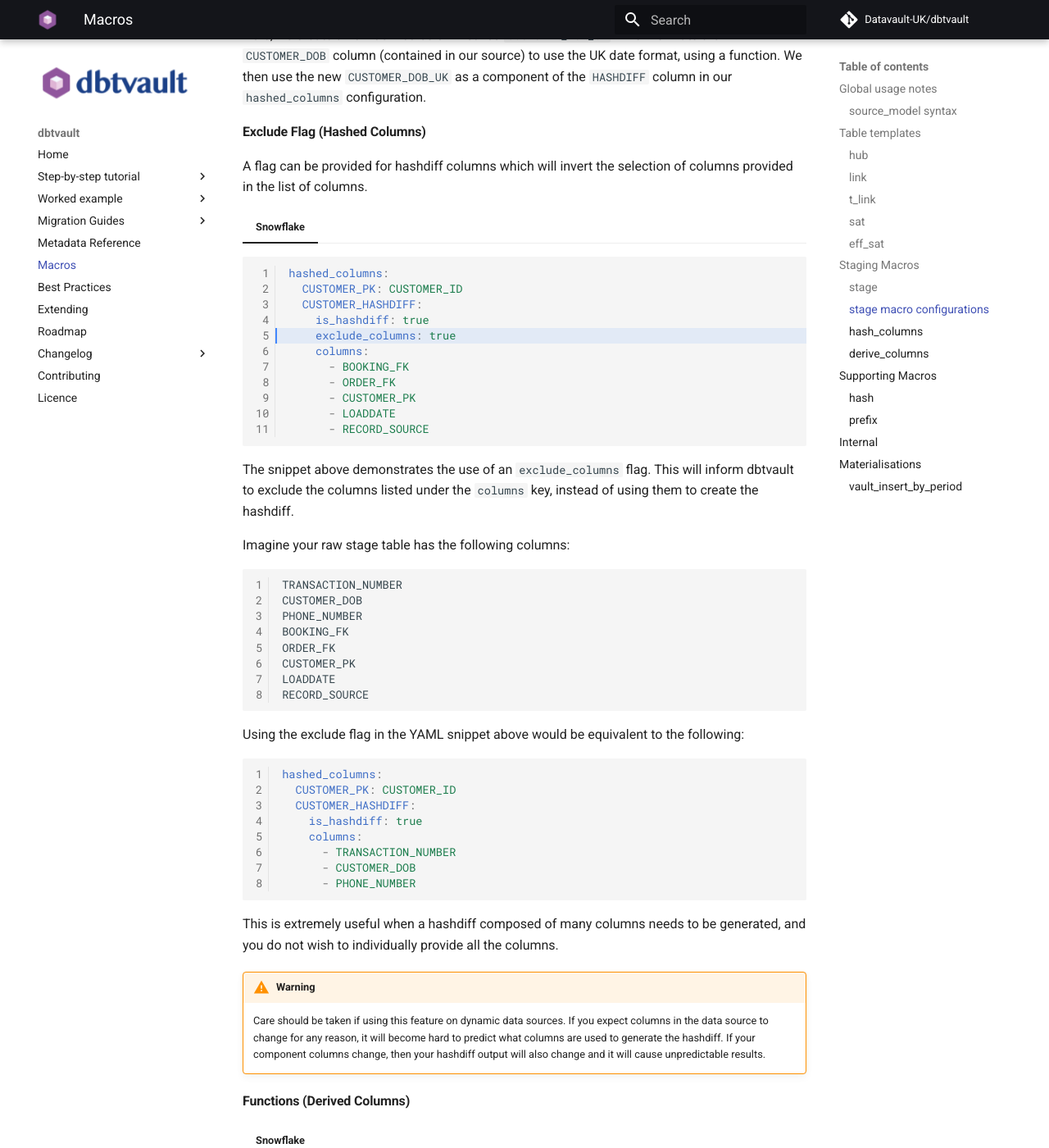
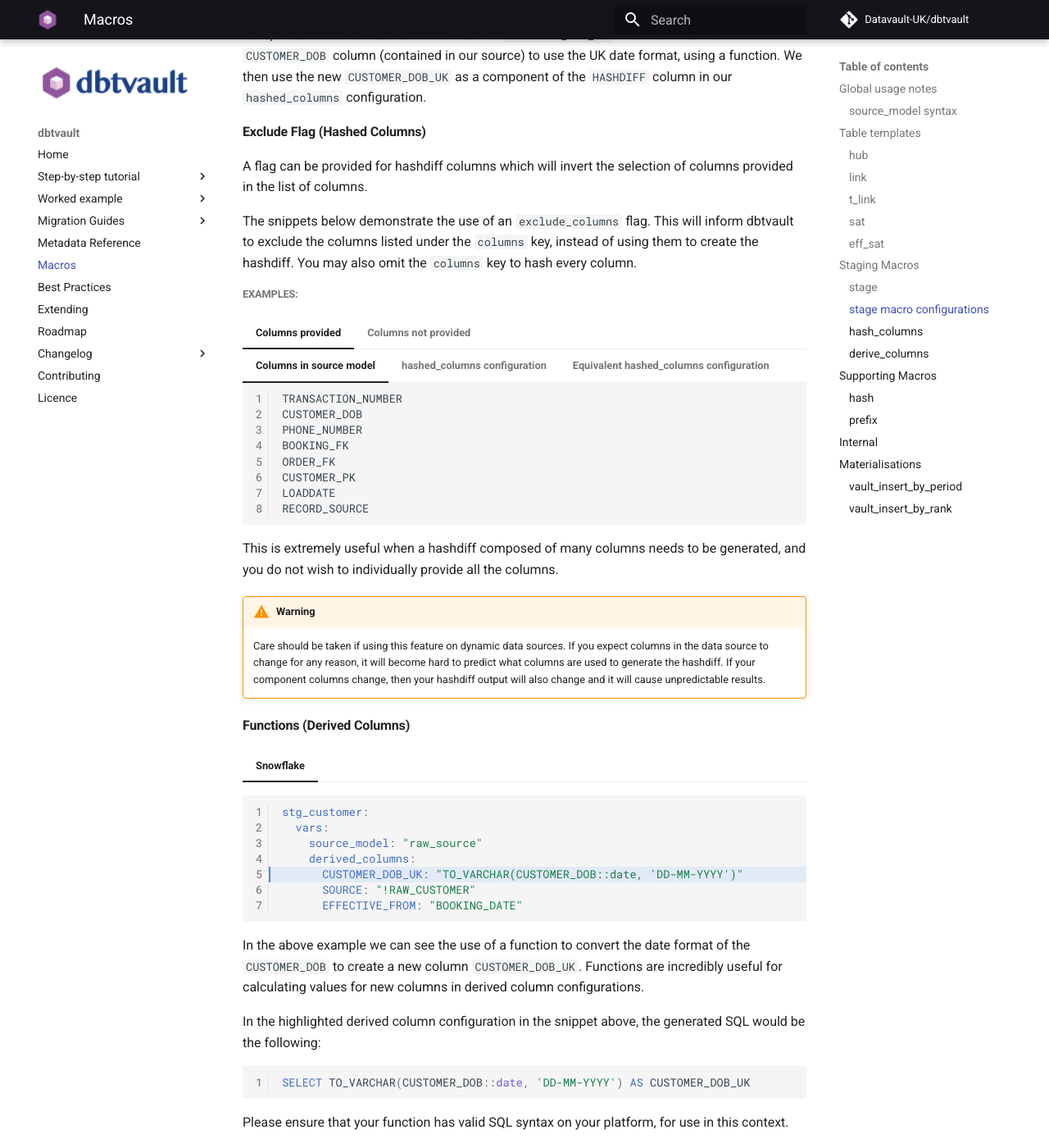
Before and after one commit to Datavault-UK/automate-dv-docs, an MkDocs documentation site: the page built from docs/macros.md, in a window 1280 px wide and 1400 px high, scrolled down 10702 px. Shown: the whole window at 82% size. Built offline with MkDocs 1.6.1 and Material for MkDocs 9.7.7, drawn with Linux system fonts in a browser that asks for light colours; comment, search, counter and statistics services are not loaded; some of the changed text lies outside the part shown.

````diff
--- a/docs/macros.md
+++ b/docs/macros.md
@@ -1248,50 +1248,99 @@ component of the `HASHDIFF` column in our `hashed_columns` configuration.
 
 A flag can be provided for hashdiff columns which will invert the selection of columns provided in the list of columns.
 
-=== "Snowflake"
-
-```yaml hl_lines="5"
-hashed_columns:
-  CUSTOMER_PK: CUSTOMER_ID
-  CUSTOMER_HASHDIFF:
-    is_hashdiff: true
-    exclude_columns: true
-    columns:
-      - BOOKING_FK
-      - ORDER_FK
-      - CUSTOMER_PK
-      - LOADDATE
-      - RECORD_SOURCE
-```
-
-The snippet above demonstrates the use of an `exclude_columns` flag. This will inform dbtvault to exclude the columns
-listed under the `columns` key, instead of using them to create the hashdiff.
-
-Imagine your raw stage table has the following columns:
-
-```text
-TRANSACTION_NUMBER
-CUSTOMER_DOB
-PHONE_NUMBER
-BOOKING_FK
-ORDER_FK
-CUSTOMER_PK
-LOADDATE
-RECORD_SOURCE
-```
-
-Using the exclude flag in the YAML snippet above would be equivalent to the following:
-
-```yaml
-hashed_columns:
-  CUSTOMER_PK: CUSTOMER_ID
-  CUSTOMER_HASHDIFF:
-    is_hashdiff: true
-    columns:
-      - TRANSACTION_NUMBER
-      - CUSTOMER_DOB
-      - PHONE_NUMBER
-```
+The snippets below demonstrate the use of an `exclude_columns` flag. This will inform dbtvault to exclude the columns
+listed under the `columns` key, instead of using them to create the hashdiff. You may also omit the `columns` key to
+hash every column.
+
+##### Examples:
+
+=== "Columns provided"
+    === "Columns in source model"
+
+        ```text
+        TRANSACTION_NUMBER
+        CUSTOMER_DOB
+        PHONE_NUMBER
+        BOOKING_FK
+        ORDER_FK
+        CUSTOMER_PK
+        LOADDATE
+        RECORD_SOURCE
+        ```
+
+    === "hashed_columns configuration"
+
+        ```yaml hl_lines="5"
+        hashed_columns:
+          CUSTOMER_PK: CUSTOMER_ID
+          CUSTOMER_HASHDIFF:
+            is_hashdiff: true
+            exclude_columns: true
+            columns:
+              - BOOKING_FK
+              - ORDER_FK
+              - CUSTOMER_PK
+              - LOADDATE
+              - RECORD_SOURCE
+        ```
+
+    === "Equivalent hashed_columns configuration"
+
+        ```yaml
+        hashed_columns:
+          CUSTOMER_PK: CUSTOMER_ID
+          CUSTOMER_HASHDIFF:
+            is_hashdiff: true
+            columns:
+              - TRANSACTION_NUMBER
+              - CUSTOMER_DOB
+              - PHONE_NUMBER
+        ```
+
+=== "Columns not provided"
+
+    !!! tip "New in dbtvault 0.7.2"
+
+    === "Columns in source model"
+
+        ```text
+        TRANSACTION_NUMBER
+        CUSTOMER_DOB
+        PHONE_NUMBER
+        BOOKING_FK
+        ORDER_FK
+        CUSTOMER_PK
+        LOADDATE
+        RECORD_SOURCE
+        ```
+
+    === "hashed_columns configuration"
+
+        ```yaml hl_lines="5"
+        hashed_columns:
+          CUSTOMER_PK: CUSTOMER_ID
+          CUSTOMER_HASHDIFF:
+            is_hashdiff: true
+            exclude_columns: true
+        ```
+
+    === "Equivalent hashed_columns configuration"
+
+        ```yaml
+        hashed_columns:
+          CUSTOMER_PK: CUSTOMER_ID
+          CUSTOMER_HASHDIFF:
+            is_hashdiff: true
+            columns:
+              - TRANSACTION_NUMBER
+              - CUSTOMER_DOB
+              - PHONE_NUMBER
+              - BOOKING_FK
+              - ORDER_FK
+              - CUSTOMER_PK
+              - LOADDATE
+              - RECORD_SOURCE
+        ```
 
 This is extremely useful when a hashdiff composed of many columns needs to be generated, and you do not wish to
 individually provide all the columns.
@@ -1443,24 +1492,23 @@ A macro for generating hashing SQL for columns.
     {{ dbtvault.hash('CUSTOMERKEY', 'CUSTOMER_PK') }},
     {{ dbtvault.hash(['CUSTOMERKEY', 'PHONE', 'DOB', 'NAME'], 'HASHDIFF', true) }}
     ```
+
 === "Output (Snowflake)"
     === "MD5"
         ```sql
-        CAST(MD5_BINARY(UPPER(TRIM(CAST(CUSTOMERKEY AS VARCHAR)))) AS BINARY(16)) AS CUSTOMER_PK,
-        CAST(MD5_BINARY(CONCAT(IFNULL(UPPER(TRIM(CAST(CUSTOMERKEY AS VARCHAR))), '^^'), '||',
-                               IFNULL(UPPER(TRIM(CAST(DOB AS VARCHAR))), '^^'), '||',
-                               IFNULL(UPPER(TRIM(CAST(NAME AS VARCHAR))), '^^'), '||',
-                               IFNULL(UPPER(TRIM(CAST(PHONE AS VARCHAR))), '^^') ))
-                               AS BINARY(16)) AS HASHDIFF
-        ```
-    === "SHA"
-        ```sql
-        CAST(SHA2_BINARY(UPPER(TRIM(CAST(CUSTOMERKEY AS VARCHAR)))) AS BINARY(32)) AS CUSTOMER_PK,
-        CAST(SHA2_BINARY(CONCAT(IFNULL(UPPER(TRIM(CAST(CUSTOMERKEY AS VARCHAR))), '^^'), '||',
-                                IFNULL(UPPER(TRIM(CAST(DOB AS VARCHAR))), '^^'), '||',
-                                IFNULL(UPPER(TRIM(CAST(NAME AS VARCHAR))), '^^'), '||',
-                                IFNULL(UPPER(TRIM(CAST(PHONE AS VARCHAR))), '^^') ))
-                                AS BINARY(32)) AS HASHDIFF
+        CAST(MD5_BINARY(CONCAT_WS('||',
+            IFNULL(NULLIF(UPPER(TRIM(CAST(CUSTOMER_ID AS VARCHAR))), ''), '^^'),
+            IFNULL(NULLIF(UPPER(TRIM(CAST(DOB AS VARCHAR))), ''), '^^'), '||',
+            IFNULL(NULLIF(UPPER(TRIM(CAST(PHONE AS VARCHAR))), ''), '^^')
+        )) AS BINARY(16)) AS HASHDIFF
+        ```
+    === "SHA
+        ```sql
+        CAST(SHA2_BINARY(CONCAT_WS('||',
+            IFNULL(NULLIF(UPPER(TRIM(CAST(CUSTOMER_ID AS VARCHAR))), ''), '^^'),
+            IFNULL(NULLIF(UPPER(TRIM(CAST(DOB AS VARCHAR))), ''), '^^'), '||',
+            IFNULL(NULLIF(UPPER(TRIM(CAST(PHONE AS VARCHAR))), ''), '^^')
+        )) AS BINARY(32)) AS HASHDIFF
         ```
 
 !!! tip
@@ -1737,3 +1785,8 @@ duplicate loads will not have any effect (if using dbtvault macros).
 
 If you wish support idempotent loads in your own models using this materialisation, the best approach is to
 use `LEFT OUTER JOINS` to ensure duplicate records are not loaded.
+
+
+### vault_insert_by_rank
+
+TODO
````
Also changed, not shown: docs/changelog/stable.md (+12 -5 lines).
